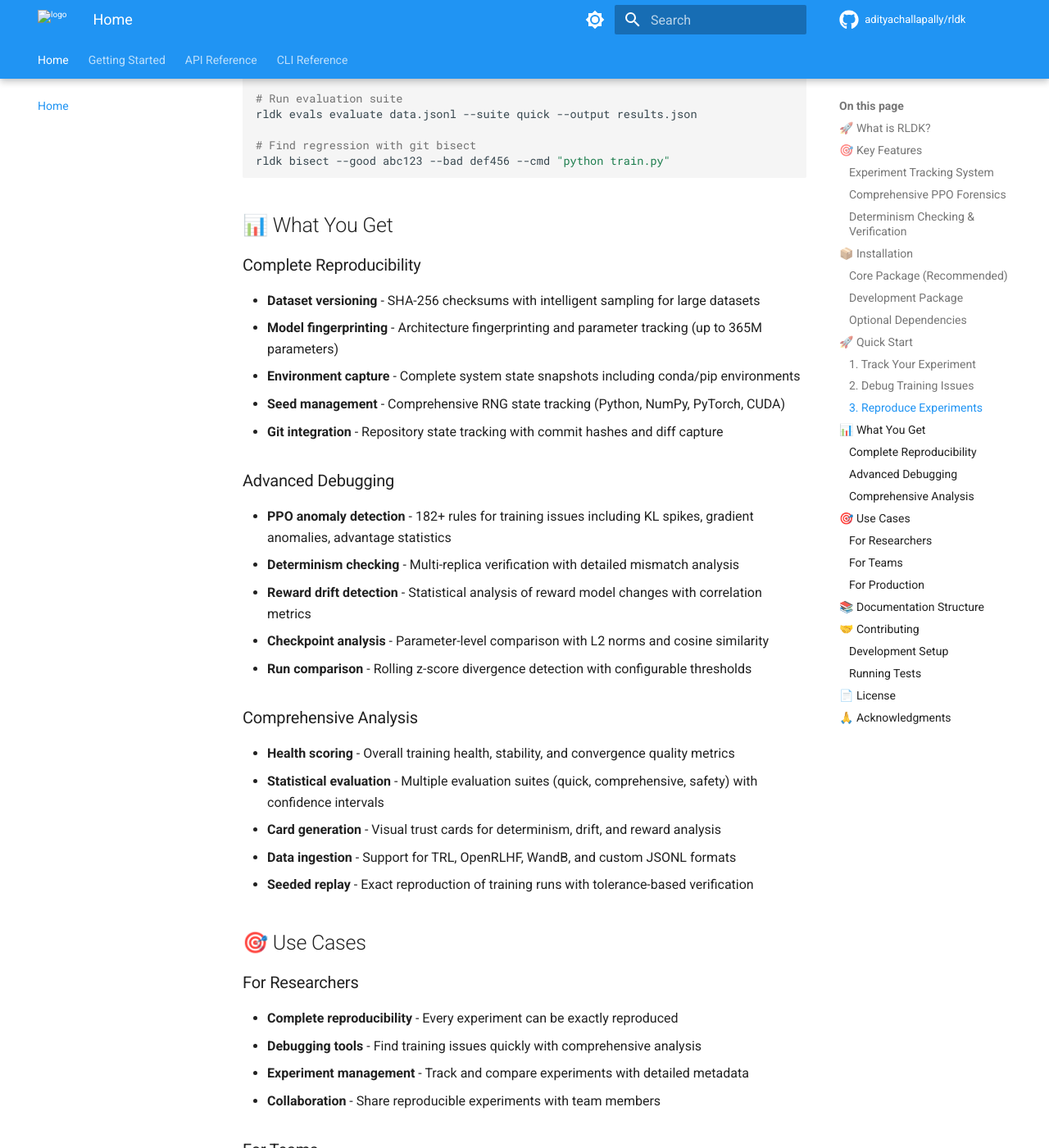
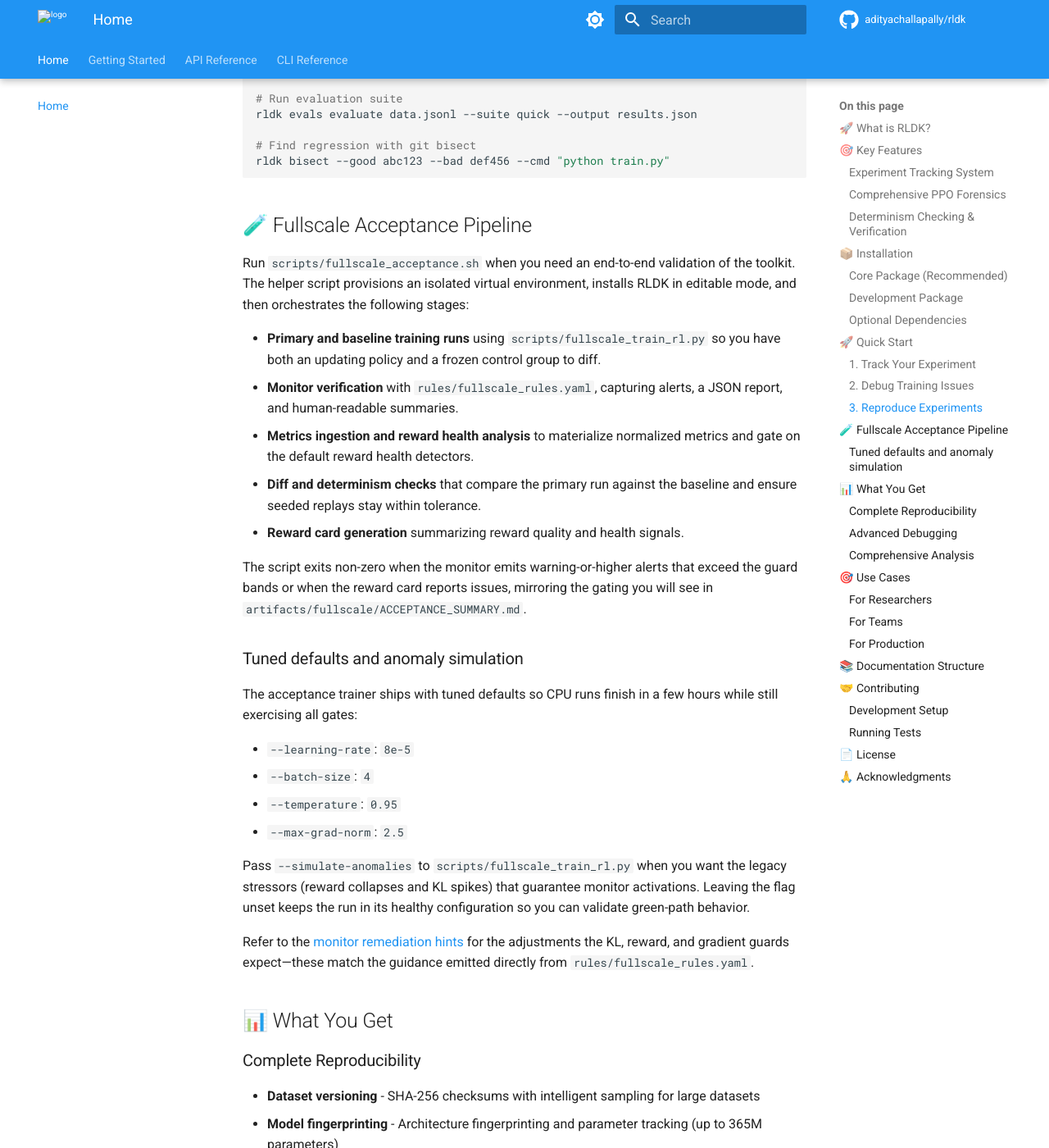
Before and after one commit to adityachallapally/rldk, an MkDocs documentation site: the page built from docs/index.md, in a window 1280 px wide and 1400 px high, scrolled down 3810 px. Shown: the whole window at 82% size. Built offline with MkDocs 1.6.1 and Material for MkDocs 9.7.7, drawn with Linux system fonts in a browser that asks for light colours; comment, search, counter and statistics services are not loaded; the version menu is left out.

Commit message:
Document fullscale acceptance pipeline defaults and remediation

````diff
--- a/docs/index.md
+++ b/docs/index.md
@@ -171,6 +171,45 @@ rldk evals evaluate data.jsonl --suite quick --output results.json
 rldk bisect --good abc123 --bad def456 --cmd "python train.py"
 ```
 
+## 🧪 Fullscale Acceptance Pipeline
+
+Run `scripts/fullscale_acceptance.sh` when you need an end-to-end validation of the toolkit.
+The helper script provisions an isolated virtual environment, installs RLDK in editable
+mode, and then orchestrates the following stages:
+
+- **Primary and baseline training runs** using `scripts/fullscale_train_rl.py` so you have
+  both an updating policy and a frozen control group to diff.
+- **Monitor verification** with `rules/fullscale_rules.yaml`, capturing alerts, a JSON
+  report, and human-readable summaries.
+- **Metrics ingestion and reward health analysis** to materialize normalized metrics and
+  gate on the default reward health detectors.
+- **Diff and determinism checks** that compare the primary run against the baseline and
+  ensure seeded replays stay within tolerance.
+- **Reward card generation** summarizing reward quality and health signals.
+
+The script exits non-zero when the monitor emits warning-or-higher alerts that exceed the
+guard bands or when the reward card reports issues, mirroring the gating you will see in
+`artifacts/fullscale/ACCEPTANCE_SUMMARY.md`.
+
+### Tuned defaults and anomaly simulation
+
+The acceptance trainer ships with tuned defaults so CPU runs finish in a few hours while
+still exercising all gates:
+
+- `--learning-rate`: `8e-5`
+- `--batch-size`: `4`
+- `--temperature`: `0.95`
+- `--max-grad-norm`: `2.5`
+
+Pass `--simulate-anomalies` to `scripts/fullscale_train_rl.py` when you want the legacy
+stressors (reward collapses and KL spikes) that guarantee monitor activations. Leaving the
+flag unset keeps the run in its healthy configuration so you can validate green-path
+behavior.
+
+Refer to the [monitor remediation hints](getting-started/monitor_rules_cookbook.md#fullscale-remediation-hints)
+for the adjustments the KL, reward, and gradient guards expect—these match the guidance
+emitted directly from `rules/fullscale_rules.yaml`.
+
 ## 📊 What You Get
 
 ### Complete Reproducibility
````
Also changed, not shown: docs/getting-started/monitor_rules_cookbook.md (+18 -0 lines), docs/getting-started/quickstart.md (+33 -0 lines).
